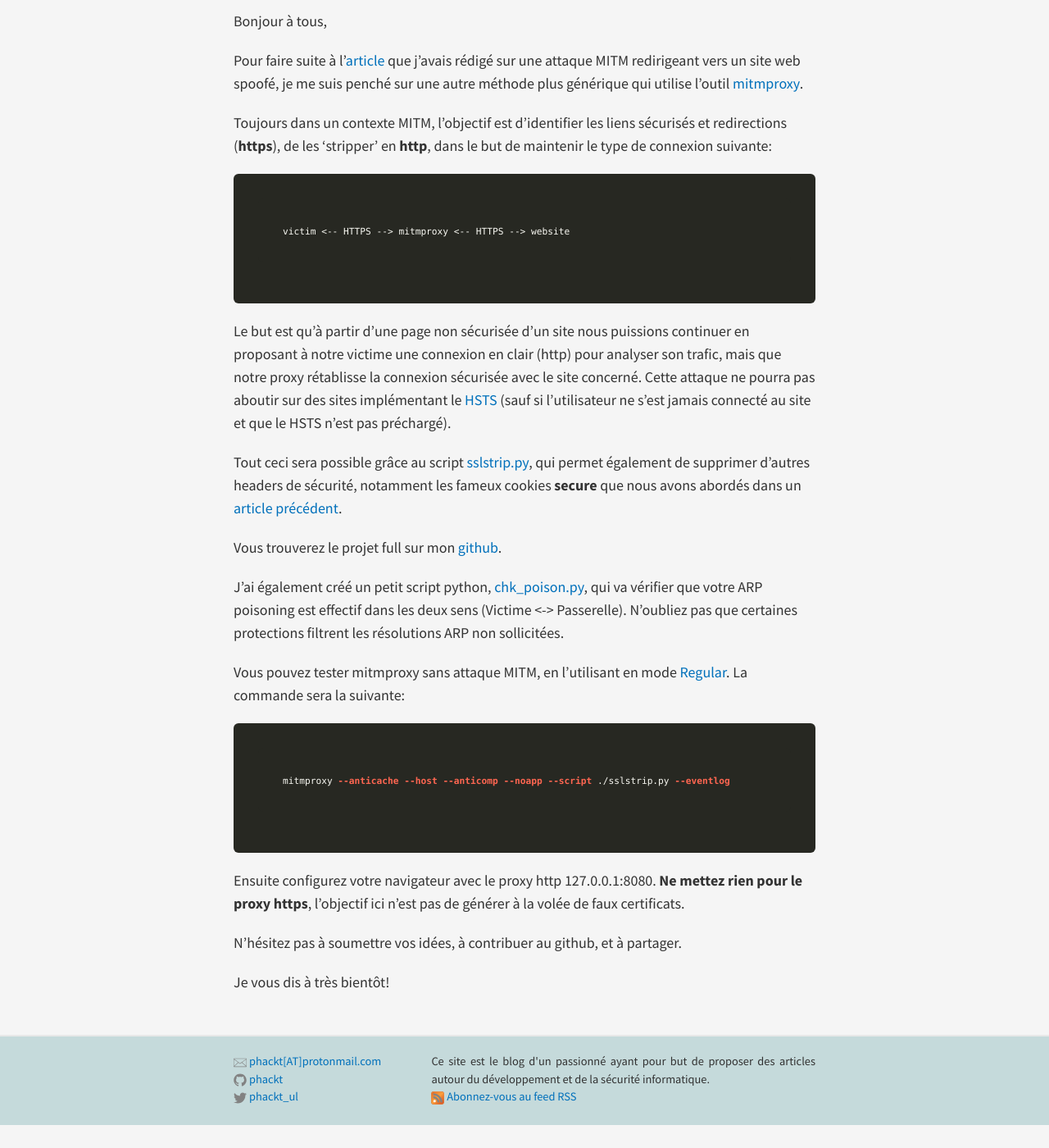
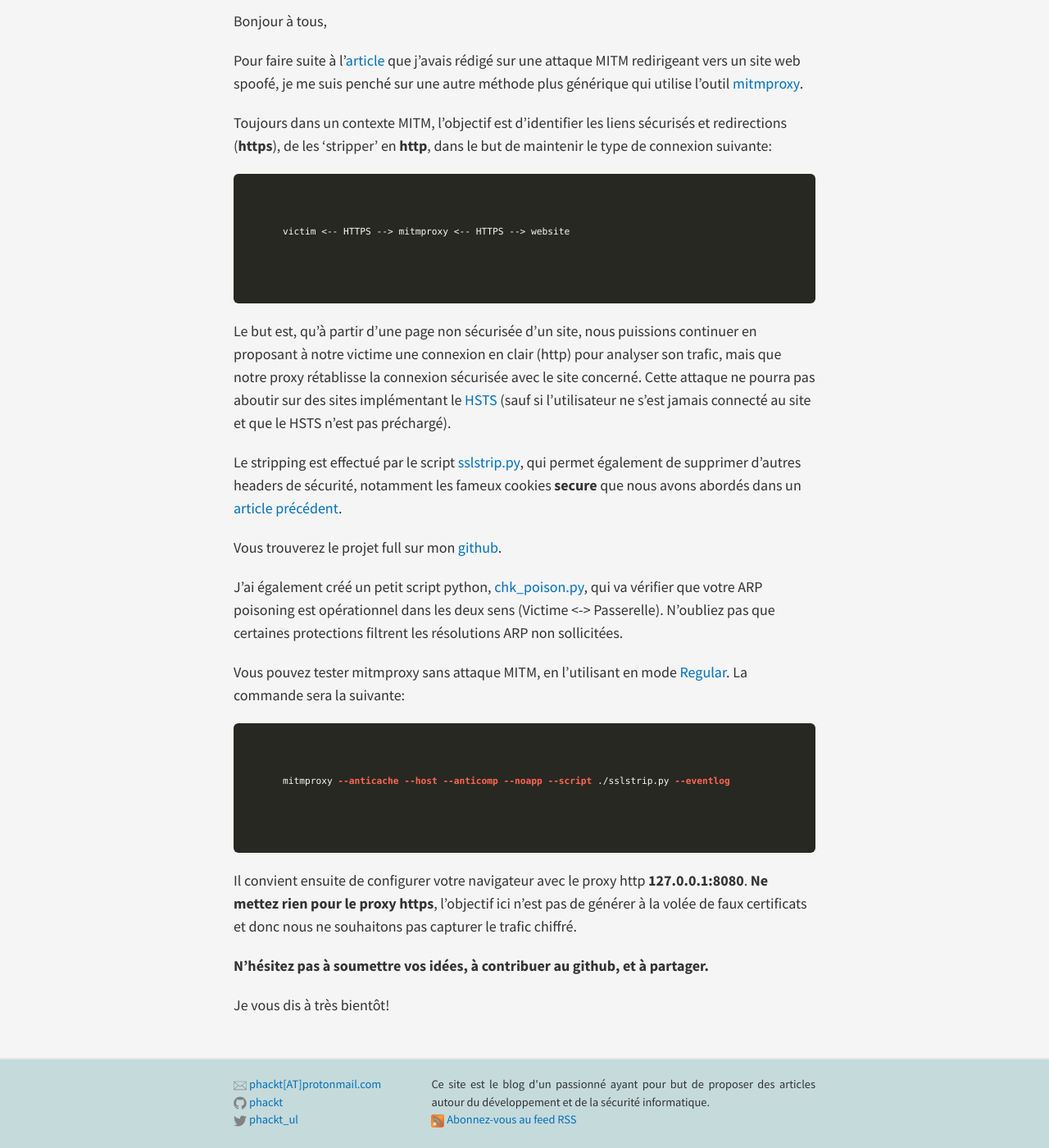
Before and after one commit to phackt/phackt.github.io, a Jekyll site: the page built from _posts/2016-10-01-http-proxying.markdown, in a window 1280 px wide and 1400 px high, scrolled down 248 px. Shown: the whole window at 82% size. Built offline with Jekyll 4.4.1, drawn with Linux system fonts in a browser that asks for light colours; nearby versions of some CDN libraries; comment, search, counter and statistics services are not loaded; before the commit the page ends 1620 px from its top, so only the background shows below that.

Commit message:
update post http proxying

````diff
--- a/_posts/2016-10-01-http-proxying.markdown
+++ b/_posts/2016-10-01-http-proxying.markdown
@@ -15,13 +15,13 @@ Toujours dans un contexte MITM, l'objectif est d'identifier les liens sécurisé
 victim <-- HTTPS --> mitmproxy <-- HTTPS --> website
 ```
 
-Le but est qu'à partir d'une page non sécurisée d'un site nous puissions continuer en proposant à notre victime une connexion en clair (http) pour analyser son trafic, mais que notre proxy rétablisse la connexion sécurisée avec le site concerné. Cette attaque ne pourra pas aboutir sur des sites implémentant le [HSTS](https://https.cio.gov/hsts/) (sauf si l'utilisateur ne s'est jamais connecté au site et que le HSTS n'est pas préchargé).
+Le but est, qu'à partir d'une page non sécurisée d'un site, nous puissions continuer en proposant à notre victime une connexion en clair (http) pour analyser son trafic, mais que notre proxy rétablisse la connexion sécurisée avec le site concerné. Cette attaque ne pourra pas aboutir sur des sites implémentant le [HSTS](https://https.cio.gov/hsts/) (sauf si l'utilisateur ne s'est jamais connecté au site et que le HSTS n'est pas préchargé).
 
-Tout ceci sera possible grâce au script [sslstrip.py](https://github.com/phackt/Workshops/blob/master/mitm/http_proxy/sslstrip.py), qui permet également de supprimer d'autres headers de sécurité, notamment les fameux cookies **secure** que nous avons abordés dans un [article précédent]({{ site.url }}/xss-cors-csrf-partie-2-xss-cookies-session).
+Le stripping est effectué par le script [sslstrip.py](https://github.com/phackt/Workshops/blob/master/mitm/http_proxy/sslstrip.py), qui permet également de supprimer d'autres headers de sécurité, notamment les fameux cookies **secure** que nous avons abordés dans un [article précédent]({{ site.url }}/xss-cors-csrf-partie-2-xss-cookies-session).
 
 Vous trouverez le projet full sur mon [github](https://github.com/phackt/Workshops/tree/master/mitm/http_proxy).
 
-J'ai également créé un petit script python, [chk_poison.py](https://github.com/phackt/Workshops/blob/master/mitm/http_proxy/chk_poison.py), qui va vérifier que votre ARP poisoning est effectif dans les deux sens (Victime \<-\> Passerelle). N'oubliez pas que certaines protections filtrent les résolutions ARP non sollicitées.
+J'ai également créé un petit script python, [chk_poison.py](https://github.com/phackt/Workshops/blob/master/mitm/http_proxy/chk_poison.py), qui va vérifier que votre ARP poisoning est opérationnel dans les deux sens (Victime \<-\> Passerelle). N'oubliez pas que certaines protections filtrent les résolutions ARP non sollicitées.
 
 Vous pouvez tester mitmproxy sans attaque MITM, en l'utilisant en mode [Regular](http://docs.mitmproxy.org/en/stable/modes.html). La commande sera la suivante:
 
@@ -29,8 +29,8 @@ Vous pouvez tester mitmproxy sans attaque MITM, en l'utilisant en mode [Regular]
 mitmproxy --anticache --host --anticomp --noapp --script ./sslstrip.py --eventlog
 ```
 
-Ensuite configurez votre navigateur avec le proxy http 127.0.0.1:8080. **Ne mettez rien pour le proxy https**, l'objectif ici n'est pas de générer à la volée de faux certificats.
+Il convient ensuite de configurer votre navigateur avec le proxy http **127.0.0.1:8080**. **Ne mettez rien pour le proxy https**, l'objectif ici n'est pas de générer à la volée de faux certificats et donc nous ne souhaitons pas capturer le trafic chiffré.
 
-N'hésitez pas à soumettre vos idées, à contribuer au github, et à partager.
+**N'hésitez pas à soumettre vos idées, à contribuer au github, et à partager.**
 
 Je vous dis à très bientôt!
````
